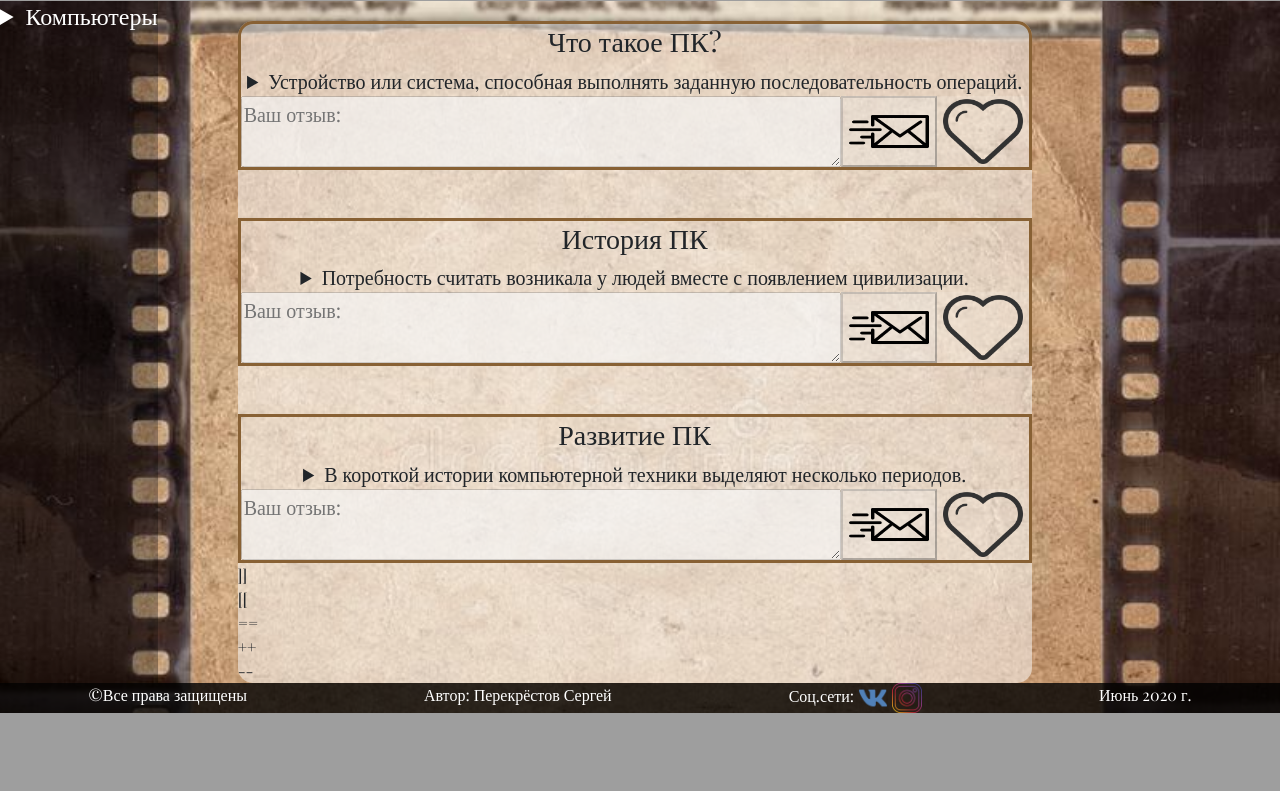
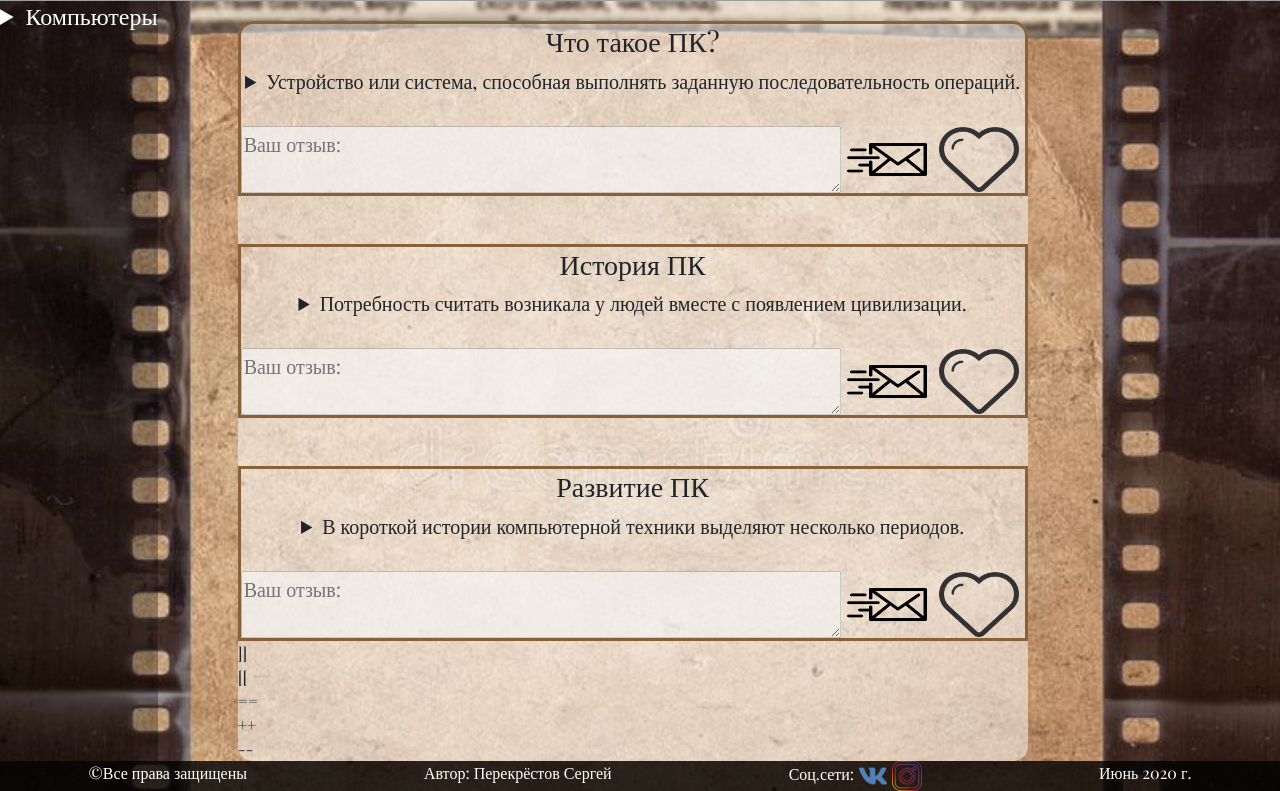
Before and after one commit to Sergey415/PC_History, a PHP site: page / in a window 1280 px wide. Shown: the part 159-950 px from the top of the page. Before the commit the page ends 872 px from the top, so only its background shows below. Run offline with PHP 8.4, Linux system fonts and the light colour scheme; some libraries are stand-ins or nearby versions; grey boxes are pictures that could not be loaded.

Commit message:
Работа над отзывами

```diff
--- a/index.html
+++ b/index.html
@@ -59,7 +59,7 @@
             <summary>Компьютеры</summary>
             <h5><a href="#info1" class="page">Что такое ПК?</a></h5>
             <h5><a href="#info2" class="page">История ПК</a></h5>
-            <h5><a href="#" class="page">Развитие ПК</a></h5>
+            <h5><a href="#info3" class="page">Развитие ПК</a></h5>
           </details>
         </h4>
       </aside>
@@ -77,6 +77,7 @@
             <p>Однако сюда относятся и операции ввода-вывода.</p>
             <p>Описание последовательности операций называется программой</p>
           </details>
+          <br>
           <div style="display: flex; flex-wrap: wrap;">
             <textarea name="comment" class="otzu" id="otz1" placeholder="Ваш отзыв:" disabled="disabled"></textarea>
             <button id="but1" disabled="disabled" onclick="otzivi1()"><img src="images/button_submit.png"
@@ -87,7 +88,6 @@
         </div>
         <br>
         <br>
-
         <div id="info2" class="text-center">
           <h3 class="text-center">История ПК</h3>
           <details>
@@ -97,6 +97,7 @@
               персональные компьютеры.</p>
             <img src="images/History_pc.jpg" id="komp_info2" alt="">
           </details>
+           <br>
           <div style="display: flex; flex-wrap: wrap;">
             <textarea name="comment" class="otzu" id="otz2" placeholder="Ваш отзыв:" disabled="disabled"></textarea>
             <button id="but3" disabled="disabled" onclick="otzivi()"><img src="images/button_submit.png"
@@ -121,6 +122,7 @@
             <p>5.Развитие программных средств, с одной стороны, и упрощение,<br> стандартизация аппаратных – с другой.</p>
             <img src="images/komp2_info3.jpg" id="komp2_info3" alt="">
           </details>
+            <br>
           <div style="display: flex; flex-wrap: wrap;">
             <textarea name="comment" class="otzu" id="otz3" placeholder="Ваш отзыв:" disabled="disabled"></textarea>
             <button id="but5" disabled="disabled" onclick="otzivi3()"><img src="images/button_submit.png" id="img3"></button>
--- a/styles/style.css
+++ b/styles/style.css
@@ -337,7 +337,7 @@ details[open] p,#komp_info1,#komp_info2,#komp_info3,#komp2_info3{
         text-align: center;
         width: 50%;
         }
-#lik,#lik2,#lik3 {
+#lik,#lik2,#lik3,#but1,#but3,#but5 {
     outline: none;
     background-color: rgba(255,255,255,0.1);
     border: none;
```
